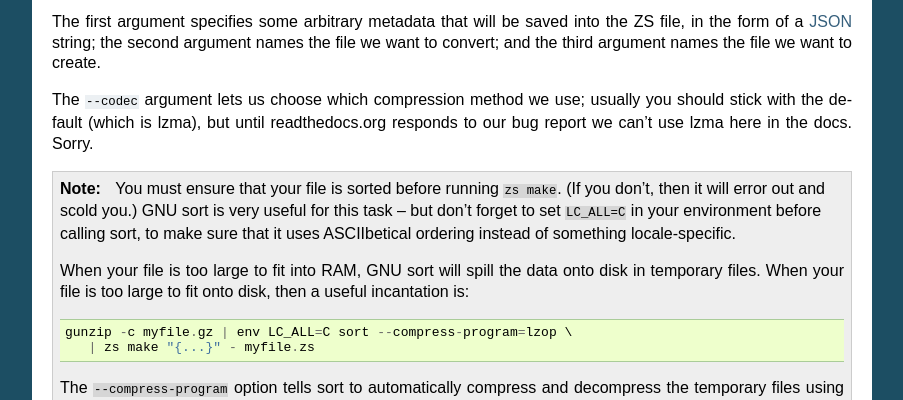
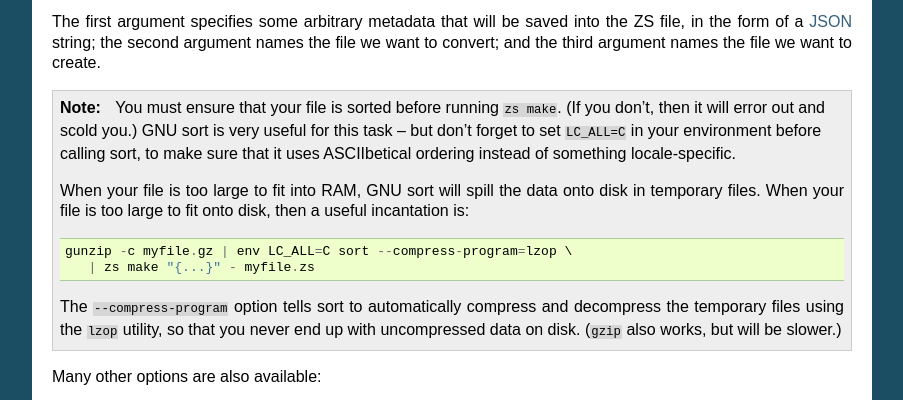
Before and after one commit to njsmith/zs, a Sphinx documentation site: the page built from doc/cmdline.rst, in a window 1280 px wide and 900 px high, scrolled down 903 px, cut to the strip 169-569 px from the top of the window. Shown: the whole strip, without its empty margins (198-1101 px from the left). Built offline with Sphinx 7.4.7, drawn with Linux system fonts in a browser that asks for light colours.

Commit message:
stop using --codec deflate now that RTD has gotten their act together

```diff
--- a/doc/cmdline.rst
+++ b/doc/cmdline.rst
@@ -49,7 +49,7 @@
    directory, so that the rest of the examples in the documentation
    will match:
 
-.. command-output:: zs make '{"corpus": "doc-example"}' tiny-4grams.txt tiny-4grams.zs --codec deflate
+.. command-output:: zs make '{"corpus": "doc-example"}' tiny-4grams.txt tiny-4grams.zs
    :cwd: example/scratch
    :shell:
 
@@ -57,11 +57,6 @@
 saved into the ZS file, in the form of a `JSON <http://json.org>`_
 string; the second argument names the file we want to convert; and the
 third argument names the file we want to create.
-
-The ``--codec`` argument lets us choose which compression method we
-use; usually you should stick with the default (which is lzma), but
-until readthedocs.org responds to our bug report we can't use lzma
-here in the docs. Sorry.
 
 .. note:: You must ensure that your file is sorted before running
    ``zs make``. (If you don't, then it will error out and scold you.)
```
